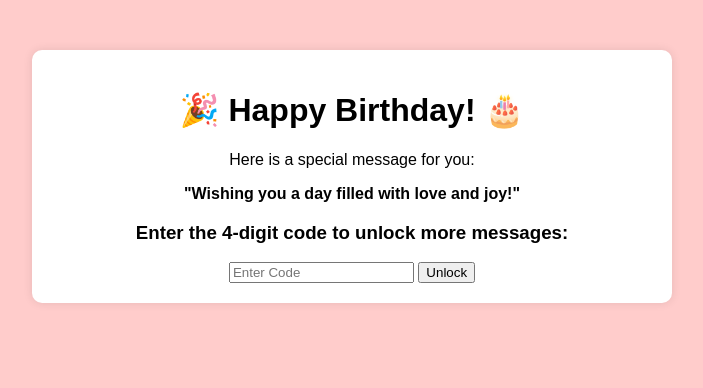
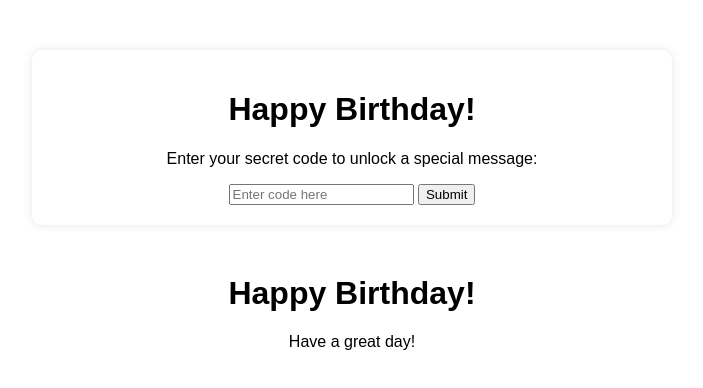
Before and after one commit to nikita271205/Happy-birthday-message-, a plain HTML site: page index.html in a window 1280 px wide. Shown: the whole page, without its empty margins (288-991 px from the left). Drawn offline with Linux system fonts and the light colour scheme.

Commit message:
Update index.html

```diff
--- a/index.html
+++ b/index.html
@@ -8,7 +8,7 @@
         body {
             font-family: Arial, sans-serif;
             text-align: center;
-            background-color: #ffcccb;
+            background-color: #ffccb;
         }
         .container {
             max-width: 600px;
@@ -27,44 +27,38 @@
         }
     </style>
 </head>
-<body>
+<body>  <!-- Yeh ek hi baar hona chahiye -->
+
     <div class="container">
-        <h1>🎉 Happy Birthday! 🎂</h1>
-        <p>Here is a special message for you:</p>
-        <p><strong>"Wishing you a day filled with love and joy!"</strong></p>
+        <h1>Happy Birthday!</h1>
+        <p>Enter your secret code to unlock a special message:</p>
+        <input type="text" id="codeInput" placeholder="Enter code here">
+        <button onclick="checkCode()">Submit</button>
 
-        <h3>Enter the 4-digit code to unlock more messages:</h3>
-        <input type="text" id="codeInput" placeholder="Enter Code">
-        <button onclick="checkCode()">Unlock</button>
-
-        <div id="messages"></div>
+        <div class="message" id="message1">🎉 Message 1: Have a wonderful birthday! 🎉</div>
+        <div class="message" id="message2">🎊 Message 2: Wishing you all the best! 🎊</div>
+        <div class="message" id="message3">💖 Message 3: May all your dreams come true! 💖</div>
     </div>
 
     <script>
-        // Codes and messages
-        const messages = {
-            "1234": "Wishing you a year full of success and happiness!",
-            "5678": "You are an amazing person. Stay blessed!",
-            "2468": "Happy Birthday! Hope you have a great day!",
-            "1357": "Many many happy returns of the day!",
-            "4321": "Enjoy your special day to the fullest!",
-            // Add more codes and messages as needed
-        };
-
         function checkCode() {
-            let code = document.getElementById("codeInput").value;
-            let messageContainer = document.getElementById("messages");
+            var code = document.getElementById("codeInput").value;
+            var messages = {
+                "HBD2025": "message1",
+                "LUCKYDAY": "message2",
+                "BESTWISHES": "message3"
+            };
 
             if (messages[code]) {
-                let msgDiv = document.createElement("div");
-                msgDiv.classList.add("message");
-                msgDiv.innerHTML = `<strong>Unlocked:</strong> ${messages[code]}`;
-                messageContainer.appendChild(msgDiv);
-                msgDiv.style.display = "block";
+                document.getElementById(messages[code]).style.display = "block";
             } else {
-                alert("Wrong code! Try again.");
+                alert("Invalid code! Try again.");
             }
         }
     </script>
+
+</body>
+    <h1>Happy Birthday!</h1>
+    <p>Have a great day!</p>
 </body>
 </html>
```
